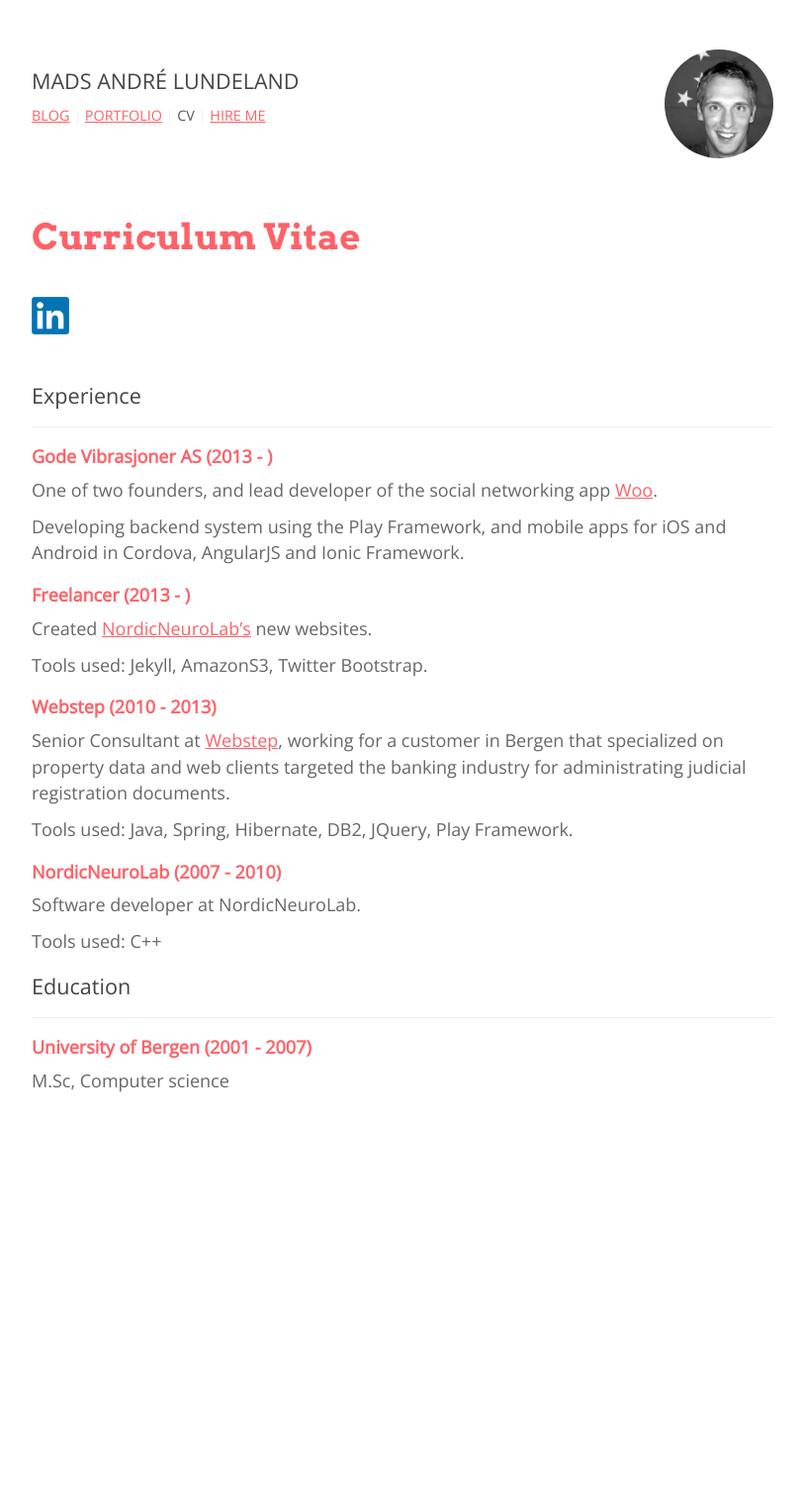
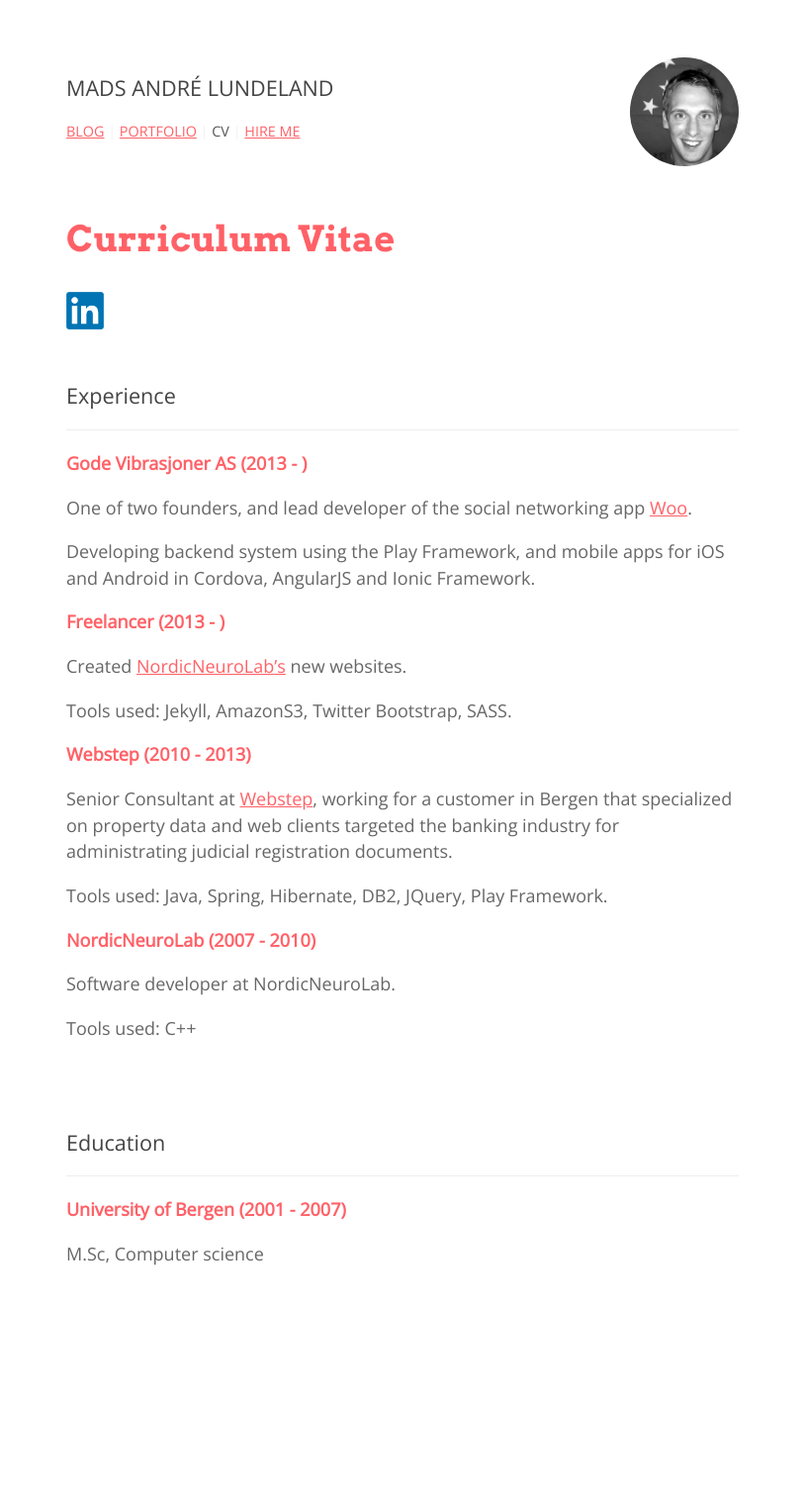
Before and after one commit to mlundela/mlundela.github.io, a Jekyll site: the page built from cv.md, in a window 1280 px wide. Shown: the whole page at 99% size, without its empty margins (233-1046 px from the left). Built offline with Jekyll 4.4.1, drawn with Linux system fonts in a browser that asks for light colours; nearby versions of some CDN libraries; before the commit the page ends 1316 px from its top, so only the background shows below that.

Commit message:
Remove dependency to bootstrap

```diff
--- a/_includes/head.html
+++ b/_includes/head.html
@@ -6,17 +6,9 @@
     <meta name="description" content="{{ site.description }}">
     <link rel="canonical" href="{{ page.url | replace:'index.html','' | prepend: site.baseurl | prepend: site.url }}">
 
-    <link rel="stylesheet" href="//netdna.bootstrapcdn.com/bootstrap/3.1.1/css/bootstrap.min.css">
-    <!--<link rel="stylesheet" href="http://bootswatch.com/yeti/bootstrap.min.css">-->
-
     <link href='http://fonts.googleapis.com/css?family=Open+Sans:400,300' rel='stylesheet' type='text/css'>
     <link href='http://fonts.googleapis.com/css?family=Arvo:400,700' rel='stylesheet' type='text/css'>
 
-    <script src="//netdna.bootstrapcdn.com/bootstrap/3.1.1/js/bootstrap.min.js"></script>
-    <!-- jQuery (necessary for Bootstrap's JavaScript plugins) -->
-    <!--<script src="https://ajax.googleapis.com/ajax/libs/jquery/1.11.0/jquery.min.js"></script>-->
-
-    <!-- Custom CSS -->
     <link rel="stylesheet" href="{{ "/css/main.css" | prepend: site.baseurl }}">
 
     <script>
--- a/_includes/header.html
+++ b/_includes/header.html
@@ -1,18 +1,16 @@
-<div id="header" class="row">
-    <div class="col-xs-8">
+<div id="header">
 
+    <img id="profile-img" class="img-circle" src="/assets/mads-bw.jpg">
+
+    <div class="title">
         <h2>Mads André Lundeland</h2>
 
         <div class="breadcrumb">
             {% if page.title != 'blog' %} <a href="/">blog</a> {% else %} <span>blog</span> {% endif %} |
-            {% if page.title != 'portfolio' %} <a href="/portfolio">portfolio</a> {% else %} <span>portfolio</span> {% endif %} |
+            {% if page.title != 'portfolio' %} <a href="/portfolio">portfolio</a> {% else %} <span>portfolio</span>{% endif %} |
             {% if page.title != 'cv' %} <a href="/cv">cv</a> {% else %} <span>cv</span> {% endif %} |
             {% if page.title != 'contact' %} <a href="/contact">hire me</a> {% else %} <span>hire me</span> {% endif %}
         </div>
-
     </div>
-
-    <div class="col-xs-4">
-        <img id="profile-img" class="img-circle" src="/assets/mads-bw.jpg">
-    </div>
+    <br style="clear: both;"/>
 </div>
--- a/css/main.css
+++ b/css/main.css
@@ -3,9 +3,15 @@ body {
     line-height: 26.64px;
     font-weight: 100;
     font-size: 18px;
-    /*font-size: 1.8rem;*/
     color: #666;
     padding-bottom: 200px;
+}
+
+.container {
+    margin-left: auto;
+    margin-right: auto;
+    max-width: 680px;
+    padding: 0 5px;
 }
 
 a, a:hover, a:visited {
@@ -17,6 +23,11 @@ a, a:hover, a:visited {
     padding: 50px 0;
 }
 
+#header .title {
+    float: left;
+    max-width: 65%;
+}
+
 #header {
     font-weight: 300;
     color: #f2f2f2;
@@ -26,6 +37,7 @@ a, a:hover, a:visited {
 #profile-img {
     width: 110px;
     float: right;
+    border-radius: 55px;
 }
 
 .content img {
@@ -53,6 +65,15 @@ h3 {
     color: #ff6167;
 }
 
+hr {
+     box-sizing: content-box;
+     height: 0;
+    margin-top: 20px;
+    margin-bottom: 20px;
+    border: 0;
+    border-top: 1px solid #eee;
+}
+
 .date {
     color: #b8b8b8;
 }
--- a/cv.md
+++ b/cv.md
@@ -21,7 +21,7 @@ Developing backend system using the Play Framework, and mobile apps for iOS and
 ### Freelancer (2013 - )
 Created [NordicNeuroLab's][nnl] new websites.
 
-Tools used: Jekyll, AmazonS3, Twitter Bootstrap.
+Tools used: Jekyll, AmazonS3, Twitter Bootstrap, SASS.
 
 ### Webstep (2010 - 2013)
 Senior Consultant at [Webstep][webstep], working for a customer in Bergen that specialized on property data and web clients
@@ -34,7 +34,8 @@ Software developer at NordicNeuroLab.
 
 Tools used: C++
 
-
+<br/>
+<br/>
 
 
 ## Education
```
